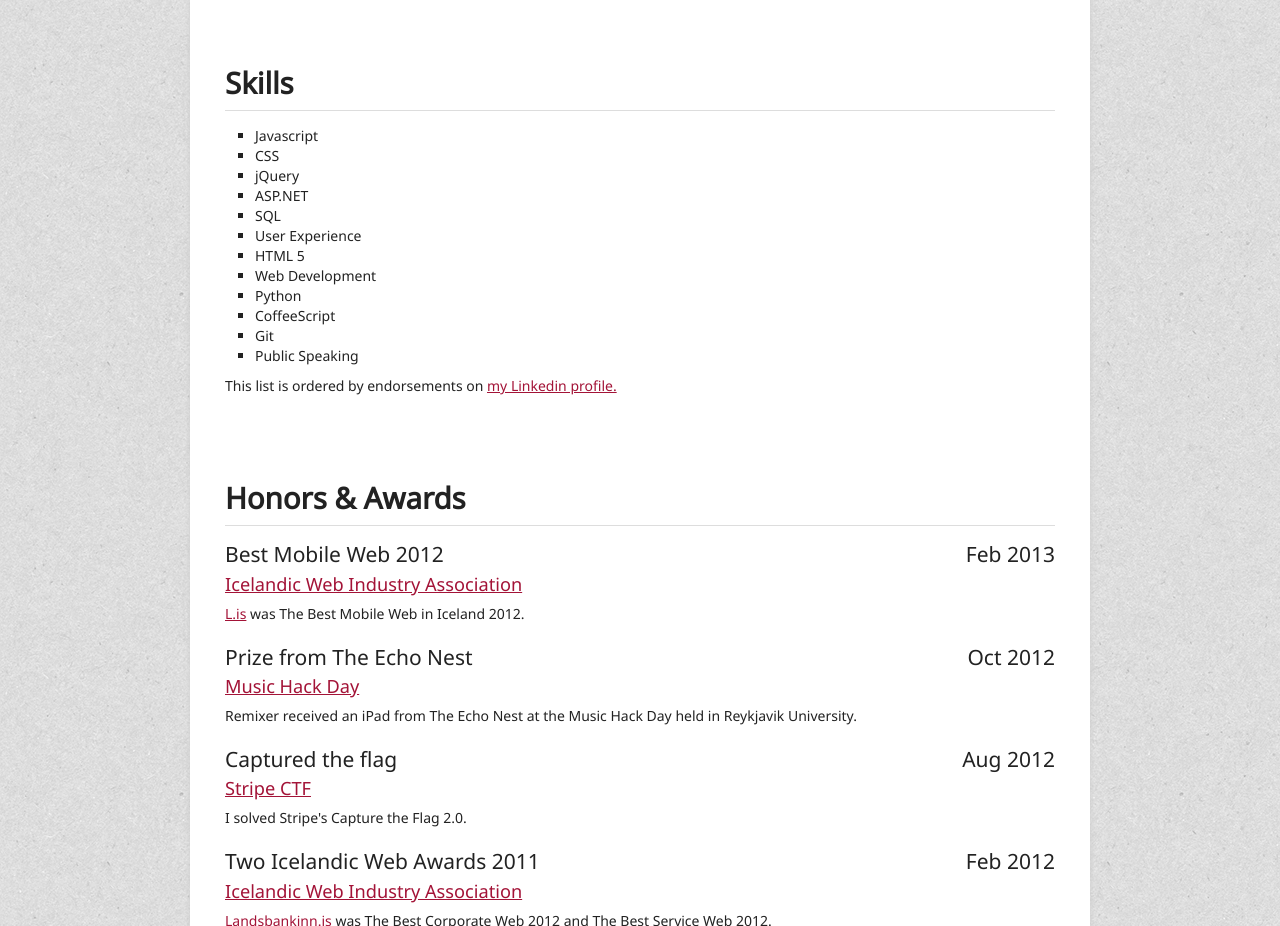
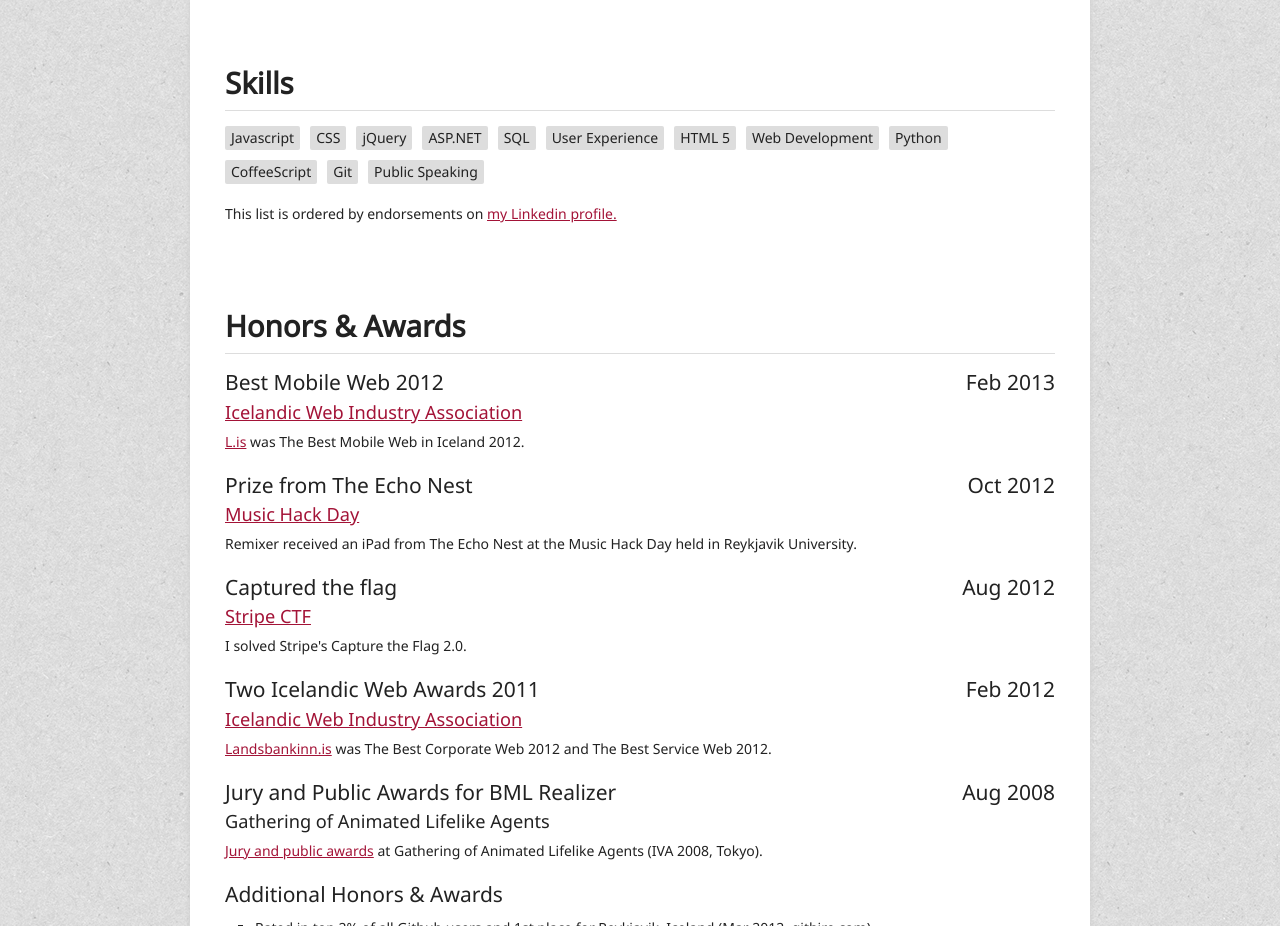
Before and after one commit to thorsteinsson/cv, a plain HTML site: page index.html in a window 1280 px wide. Shown: the part 1615-2541 px from the top of the page. Drawn offline with Linux system fonts and the light colour scheme.

Commit message:
Simple styling for skills.

```diff
--- a/index.html
+++ b/index.html
@@ -227,7 +227,7 @@
 		<div class="set">
 			<div class="item">
 				<span class="info">
-					<ul>
+					<ul class="skills">
 						<li>Javascript</li>
 						<li>CSS</li>
 						<li>jQuery</li>
@@ -241,6 +241,7 @@
 						<li>Git</li>
 						<li>Public Speaking</li>
 					</ul>
+					<span class="clear"></span>
 					<p>This list is ordered by endorsements on <a href="http://is.linkedin.com/in/thorsteinsson/">my Linkedin profile.</a></p>
 				</span>
 				<span class="clear"></span>
--- a/style.css
+++ b/style.css
@@ -151,6 +151,20 @@ p span.value {
   }
 }
 
+.skills {
+  list-style: none;
+  padding: 0;
+}
+
+.skills li {
+  background: #ddd;
+  border-radius: 2px;
+  float: left;
+  padding: 2px 6px;
+  margin-right: 10px;
+  margin-bottom: 10px;
+}
+
 @media only screen and (-webkit-min-device-pixel-ratio: 2),
 only screen and (min--moz-device-pixel-ratio: 2),
 only screen and (-o-min-device-pixel-ratio: 2/1),
```
